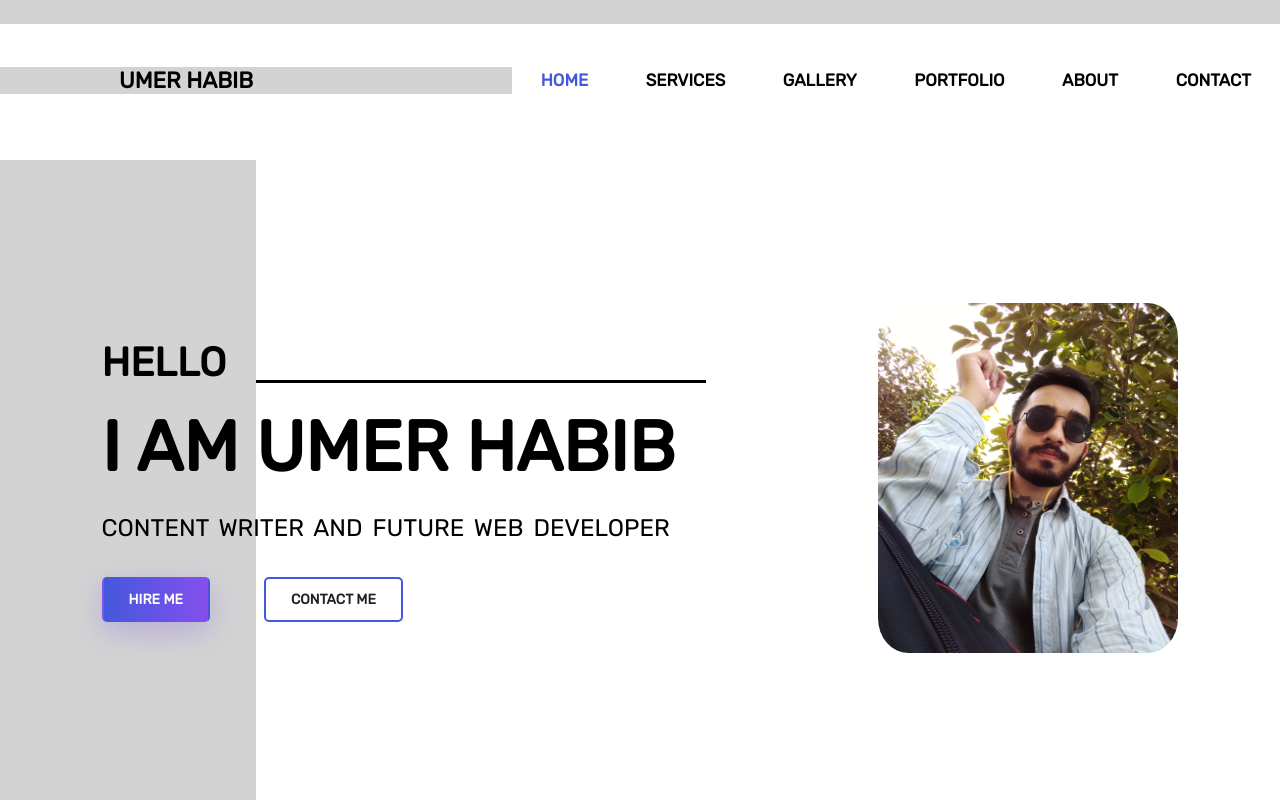
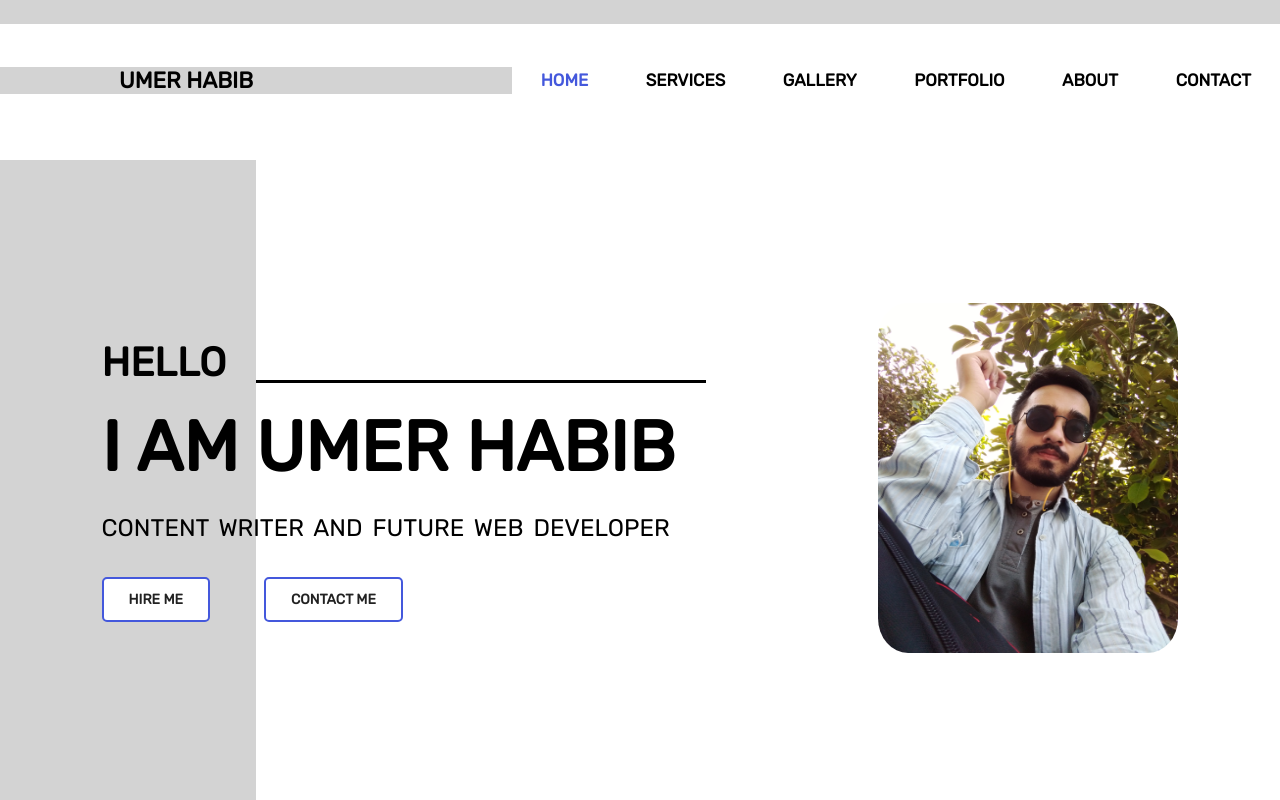
Before and after one commit to Umerhabib-50/wd-assignment-1, a PHP site: page / in a window 1280 px wide, with the pointer over the restyled element. Run offline with PHP 8.4, Linux system fonts and the light colour scheme.

Commit message:
Update style.css

```diff
--- a/css/style.css
+++ b/css/style.css
@@ -136,3 +136,10 @@ main {
   border: 2px solid #4458dc;
   box-shadow: none;
 }
+.leftside .btn1:hover {
+  color: #222;
+  background-color: #fff;
+  border: 2px solid #4458dc;
+  box-shadow: none;
+  background-image: none;
+}
```
